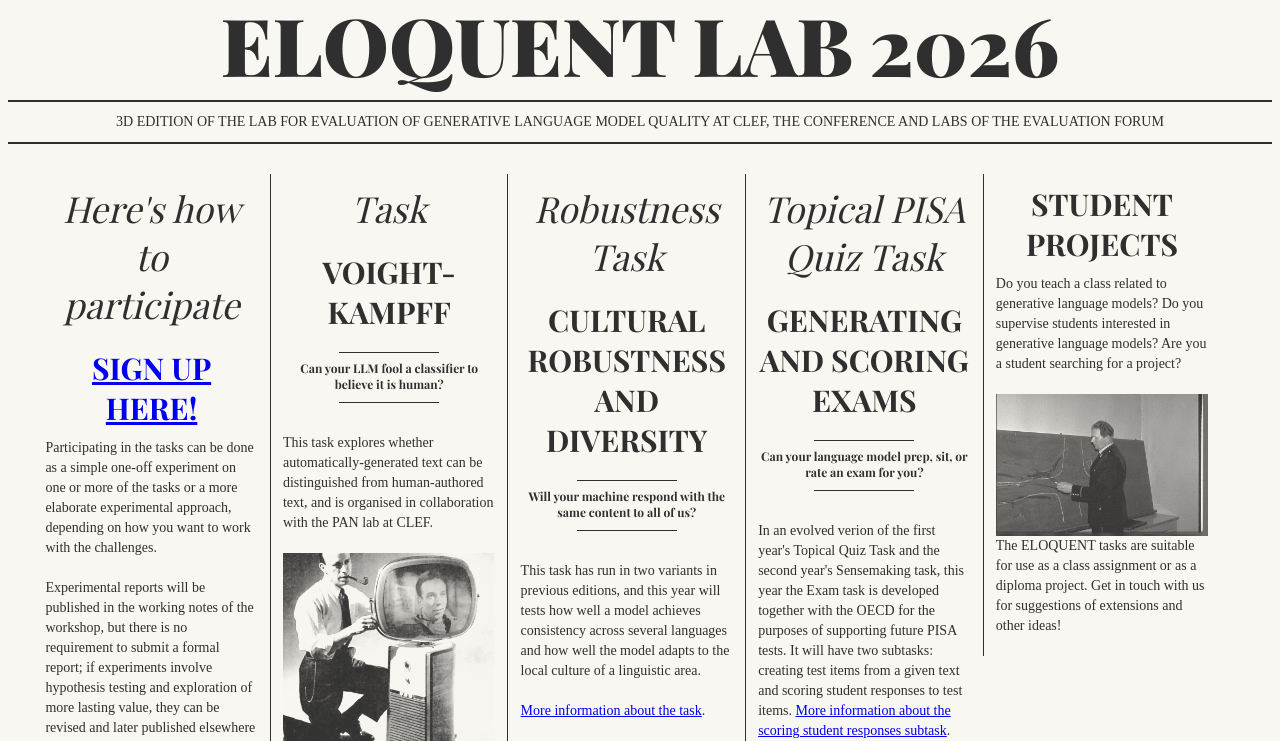
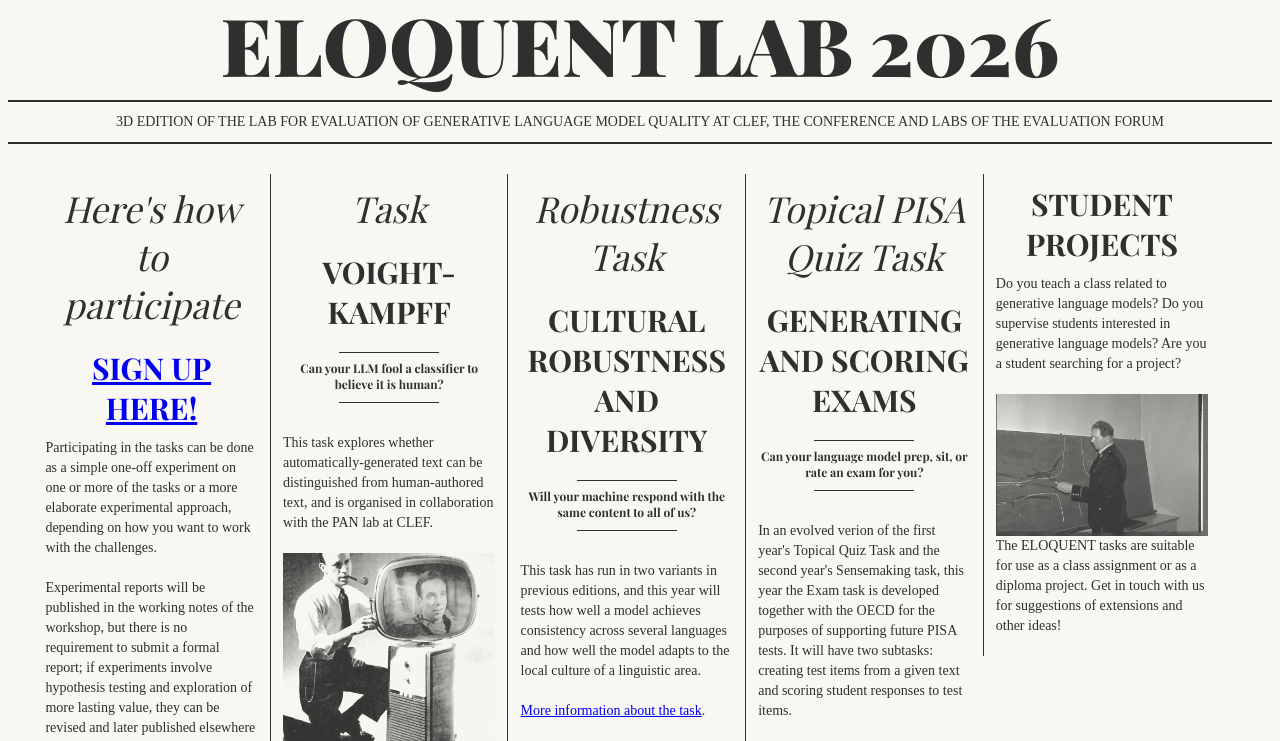
Before and after one commit to eloquent-lab/eloquent-lab.github.io, a Jekyll site: the page index.html, which Jekyll copies as it is, in a window 1280 px wide. Shown: the top 741 px of the page. Built offline with Jekyll 4.4.1, drawn with Linux system fonts in a browser that asks for light colours; some web fonts are replaced; grey boxes are pictures that could not be loaded.

Commit message:
added a separate paragraph for link

```diff
--- a/index.html
+++ b/index.html
@@ -106,7 +106,10 @@
 	    </span>
 </p>
 	  <p>
-	    In an evolved verion of the first year's Topical Quiz Task and the second year's Sensemaking task, this year the Exam task is developed together with the OECD for the purposes of supporting future PISA tests. It will have two subtasks: creating test items from a given text and scoring student responses to test items. <a href="https://docs.google.com/document/d/1WXX_Zok0_u4Oby32BfE8DwUDoDAiUNrulLFTVhiW3vY/edit?usp=sharing">More information about the scoring student responses subtask</a>.
+	    In an evolved verion of the first year's Topical Quiz Task and the second year's Sensemaking task, this year the Exam task is developed together with the OECD for the purposes of supporting future PISA tests. It will have two subtasks: creating test items from a given text and scoring student responses to test items.
+	  </p>
+	  <p>
+	  <a href="https://docs.google.com/document/d/1WXX_Zok0_u4Oby32BfE8DwUDoDAiUNrulLFTVhiW3vY/edit?usp=sharing">More information about the scoring student responses subtask</a>.
 	  </p>
 	  <p>
 	  <img class="media" src="pix/pexels-shvets-production-7516544.jpg" alt="study session">
```
